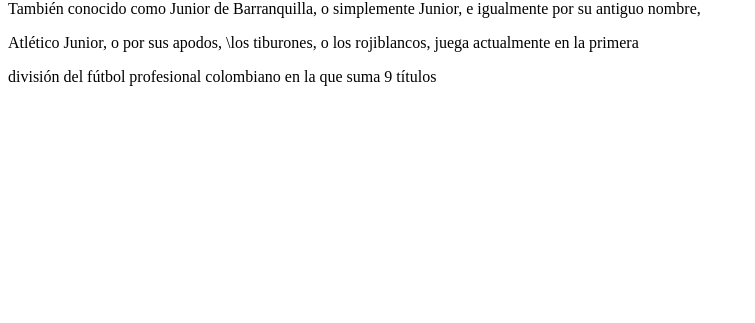
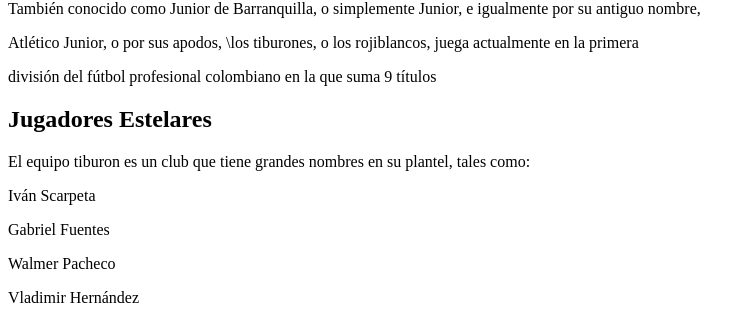
Before and after one commit to samuelvera1/pagina_web_bp, a plain HTML site: page index.html in a window 1280 px wide. Shown: the part 4637-4960 px from the top of the page, without its empty margins (0-755 px from the left). Before the commit the page ends 4739 px from the top, so only its background shows below. Drawn offline with Linux system fonts and the light colour scheme.

Commit message:
informacion del 4 estudiante

```diff
--- a/index.html
+++ b/index.html
@@ -84,5 +84,11 @@
     <p></p>También conocido como Junior de Barranquilla, o simplemente Junior, e igualmente por su antiguo nombre,</p>
     <p>Atlético Junior, o por sus apodos, \los tiburones, o los rojiblancos, juega actualmente en la primera</p>
     <p>división del fútbol profesional colombiano en la que suma 9 títulos</p>
+    <h2>Jugadores Estelares</h2>
+    <p>El equipo tiburon es un club que tiene grandes nombres en su plantel, tales como:</p>
+    <p>Iván Scarpeta</p>
+    <p>Gabriel Fuentes</p>
+    <p>Walmer Pacheco</p>
+    <p>Vladimir Hernández</p>
 </body>
 </html>
```
